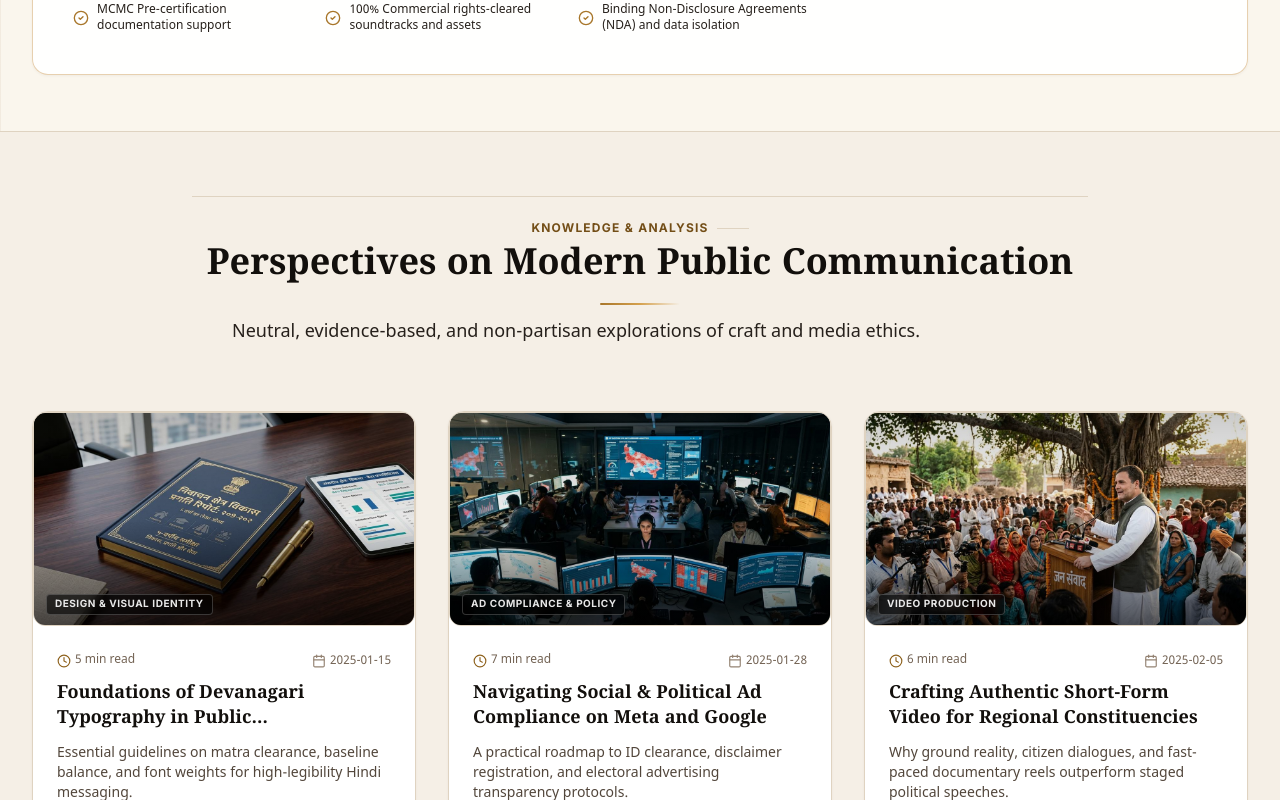
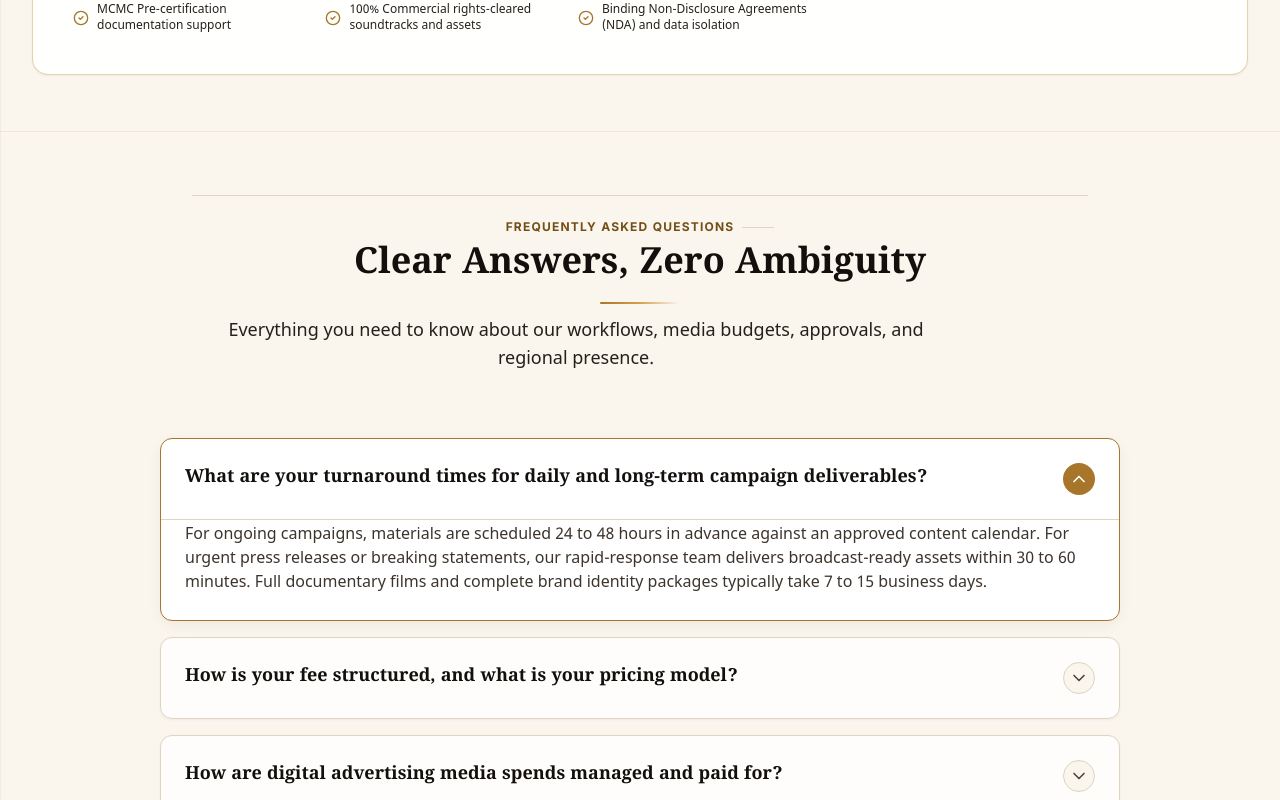
Before and after one commit to Aditya7808/Chunavprasar, a Next.js app: page /en in a window 1280 px wide. Shown: the part 8240-9040 px from the top of the page. Built offline with nearby package versions, Linux system fonts and the light colour scheme.

Commit message:
Remove Insights (लेख व विचार) section from homepage

```diff
--- a/app/[locale]/page.tsx
+++ b/app/[locale]/page.tsx
@@ -10,7 +10,6 @@ import { GallerySection } from '@/components/home/GallerySection';
 import { ProcessSteps } from '@/components/home/ProcessSteps';
 import { WhyChooseUs } from '@/components/home/WhyChooseUs';
 import { ComplianceTeaser } from '@/components/home/ComplianceTeaser';
-import { InsightsSection } from '@/components/home/InsightsSection';
 import { FAQAccordion } from '@/components/home/FAQAccordion';
 import { CTABanner } from '@/components/home/CTABanner';
 import { EnquirySection } from '@/components/home/EnquirySection';
@@ -54,12 +53,7 @@ export default function HomePage({
       {/* 10. Compliance Teaser */}
       <ComplianceTeaser locale={locale} />
 
-      {/* 11. Collaborations / Testimonials: hidden per prompt when unverified */}
-
-      {/* 12. Insights (3 latest articles) */}
-      <InsightsSection locale={locale} />
-
-      {/* 13. FAQ (8 questions accordion) */}
+      {/* 11. FAQ (8 questions accordion) */}
       <FAQAccordion locale={locale} />
 
       {/* 14. Final CTA Banner + Enquiry Form + Office details + Map embed */}
```
